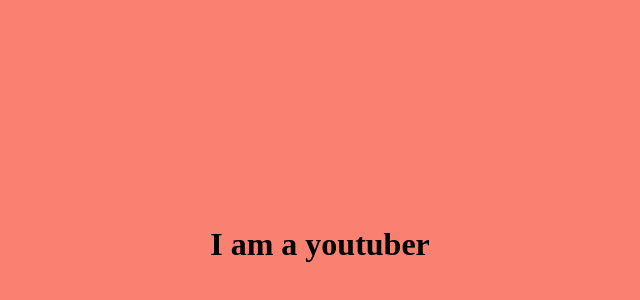
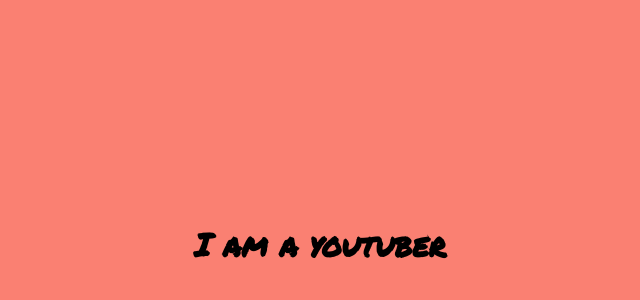
Before and after one commit to HassanEhsani/auto-text-effect-animation, a plain HTML site: page index.html in a window 1280 px wide. Shown: the part 156-456 px from the top of the page, without its empty margins (320-960 px from the left). Drawn offline with Linux system fonts and the light colour scheme.

Commit message:
cuted the         <h1>I am a youtuber</h1> from html and pasted in the js file in the innerHTML

```diff
--- a/index.html
+++ b/index.html
@@ -8,7 +8,7 @@
 </head>
 <body>
     <div class="container">
-        <h1>I am a youtuber</h1>
     </div>
+    <script src="index.js"></script>
 </body>
 </html>
--- /dev/null
+++ b/index.js
@@ -0,0 +1,4 @@
+const containerE1 = document.querySelector(".container");
+
+containerE1.innerHTML = `<h1>I am a youtuber</h1>
+`
--- a/style.css
+++ b/style.css
@@ -7,4 +7,6 @@ body {
     height: 100vh;
     align-items: center;
     background-color: salmon;
+    font-family: "Permanent Marker", system-ui;
+
 }
```
